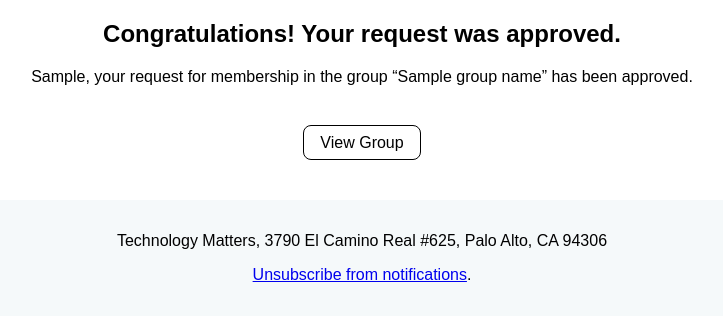
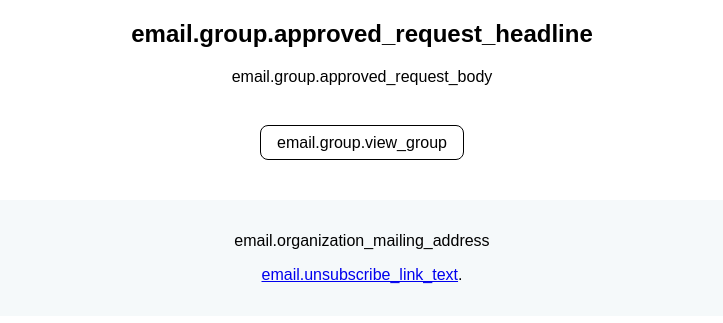
Before and after one commit to techmatters/terraso-backend, a Django app: template terraso_backend/apps/notifications/templates/group-member.html in a window 1280 px wide. Shown: the part 56-379 px from the top of the page, without its empty margins (278-1001 px from the left). Run offline with Django 4.2, Linux system fonts and the light colour scheme; the template is opened without the code that fills it: most values are stand-ins (such as "Sample title", 1, 10 or a date in 2020); grey boxes marked "Sample" are stand-in pictures.

Commit message:
fix: improve translations
* use IDs instead of actual strings
* consistent use of translate instead of trans
* translate additional strings: authorization, settings, partnership

```diff
--- a/terraso_backend/apps/notifications/templates/base.html
+++ b/terraso_backend/apps/notifications/templates/base.html
@@ -7,15 +7,15 @@
 </head>
 <body style="text-align: center; font-family: sans-serif;">
   <header>
-  <p style="text-align: center;"><img src="{{imageUrl}}" alt="Terraso" width="130" height="36" /></p>
+  <p style="text-align: center;"><img src="{{imageUrl}}" alt="{% translate "email.logo_alt_text" %}" width="130" height="36" /></p>
   </header>
 
   {% block content %}
   {% endblock %}
 
   <footer style="background-color: #F5F9FA; text-align: center; padding: 1em;">
-    <p>Technology Matters, 3790 El Camino Real #625, Palo Alto, CA 94306</p>
-    <p><a href="{{unsubscribeUrl}}">{% trans "Unsubscribe from notifications" %}</a>.</p>
+    <p>{% translate "email.organization_mailing_address" %}</p>
+    <p><a href="{{unsubscribeUrl}}">{% translate "email.unsubscribe_link_text" %}</a>.</p>
   </footer>
 </body>
 </html>
--- a/terraso_backend/apps/notifications/templates/group-member.html
+++ b/terraso_backend/apps/notifications/templates/group-member.html
@@ -2,12 +2,10 @@
 {% load i18n %}
 
 {% block content %}
-<h2>{% translate "Congratulations! Your request was approved." %}</h2>
+<h2>{% translate "email.group.approved_request_headline" %}</h2>
 
-{% blocktranslate with firstName=firstName groupName=groupName %}
-<p>{{firstName}}, your request for membership in the group “{{groupName}}” has been approved.</p>
-{% endblocktranslate %}
+<p>{% blocktranslate with firstName=firstName groupName=groupName %}email.group.approved_request_body{% endblocktranslate %}</p>
 
-<p style="margin: 3em;"><a style="padding: 0.5em 1em; border: 1px solid black; border-radius: 0.5em; text-decoration: none; color: black;" href="{{groupUrl}}">{% translate "View Group" %}</a></p>
+<p style="margin: 3em;"><a style="padding: 0.5em 1em; border: 1px solid black; border-radius: 0.5em; text-decoration: none; color: black;" href="{{groupUrl}}">{% translate "email.group.view_group" %}</a></p>
 
 {% endblock %}
--- a/terraso_backend/config/settings.py
+++ b/terraso_backend/config/settings.py
@@ -152,8 +152,8 @@
 LANGUAGE_CODE = "en-us"
 DEFAULT_LANGUAGE_CODE = LANGUAGE_CODE
 LANGUAGES = [
-    ("es", _("Spanish")),
-    ("en", _("English")),
+    ("es", _("settings.language.es")),
+    ("en", _("settings.language.en")),
 ]
 
 TIME_ZONE = "UTC"
```
Also changed, not shown: terraso_backend/apps/core/models/landscapes.py (+4 -4 lines), terraso_backend/apps/notifications/templates/group-manager.html (+3 -5 lines), terraso_backend/custom_templates/oauth2_provider/authorize.html (+6 -9 lines), terraso_backend/locale/en/LC_MESSAGES/django.po, terraso_backend/locale/es/LC_MESSAGES/django.po.
